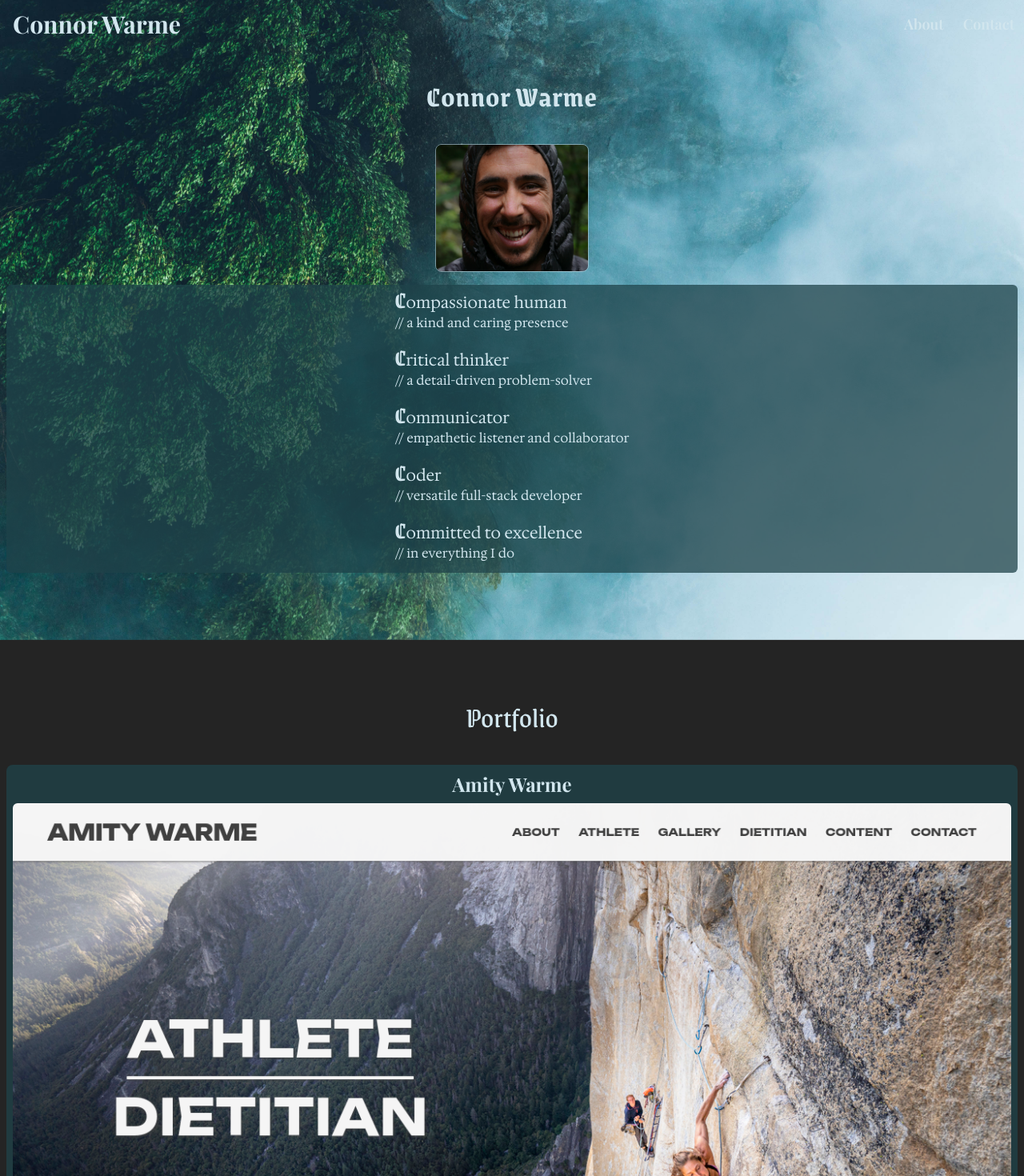
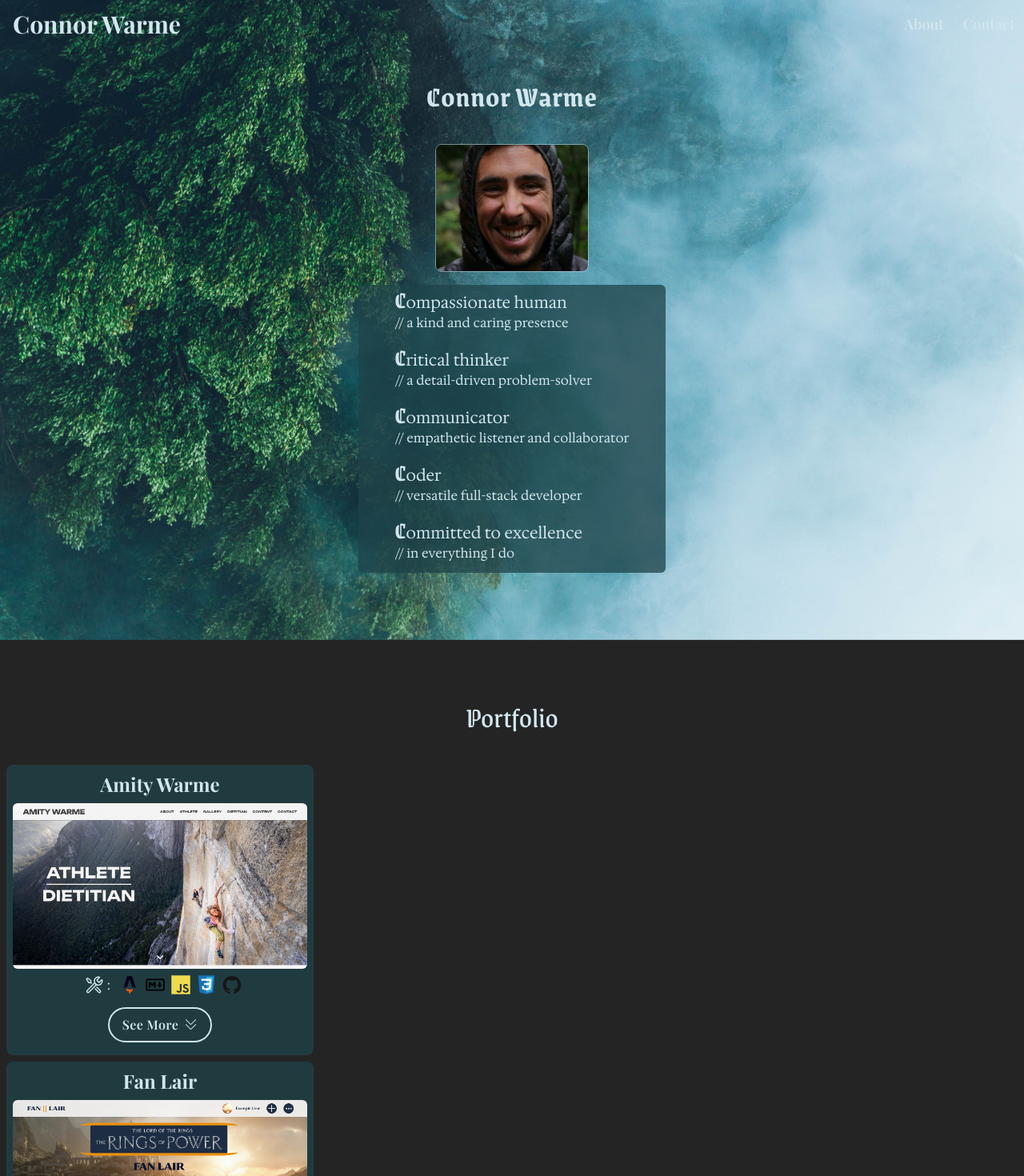
Before and after one commit to connorwarme/connorwarme.github.io, a React (Vite) app: page / in a window 1280 px wide. Shown: the top 1470 px of the page at 80% size. Built offline with nearby package versions, Linux system fonts and the light colour scheme.

Commit message:
Adjust style for responsiveness

```diff
--- a/src/components/Card.jsx
+++ b/src/components/Card.jsx
@@ -10,7 +10,7 @@ const Card = ({ item, selection, handleSelection }) => {
   return (
     <>
       {item && item.title && (
-        <div className="m-2 rounded-lg bg-midnight-green/75 p-2 font-play">
+        <div className="m-2 rounded-lg bg-midnight-green/75 p-2 font-play max-w-sm">
           <div className="mb-2 flex justify-center">
             <a
               className="w-inherit "
--- a/src/pages/index.jsx
+++ b/src/pages/index.jsx
@@ -16,7 +16,8 @@ const Home = () => {
           className="h-40 w-48 rounded-lg border border-wave-spray/50 object-cover"
         />
       </div>
-      <ul className="m-2 mb-40 grid justify-center gap-3 rounded-md bg-midnight-green/75 pb-3 text-start font-body text-wave-spray">
+      <div className='m-2 mb-40 flex justify-center'>
+        <ul className="grid justify-center gap-3 rounded-md bg-midnight-green/75 pb-3 text-start font-body text-wave-spray w-full max-w-sm">
           <li>
             <img />
             <p className="text-xl">
@@ -56,6 +57,7 @@ const Home = () => {
             <p>{` // in everything I do`}</p>
           </li>
         </ul>
+      </div>
       <Porfolio />
       <AboutMini />
     </>
```
Lines whose indentation alone changed are shown as unchanged.
